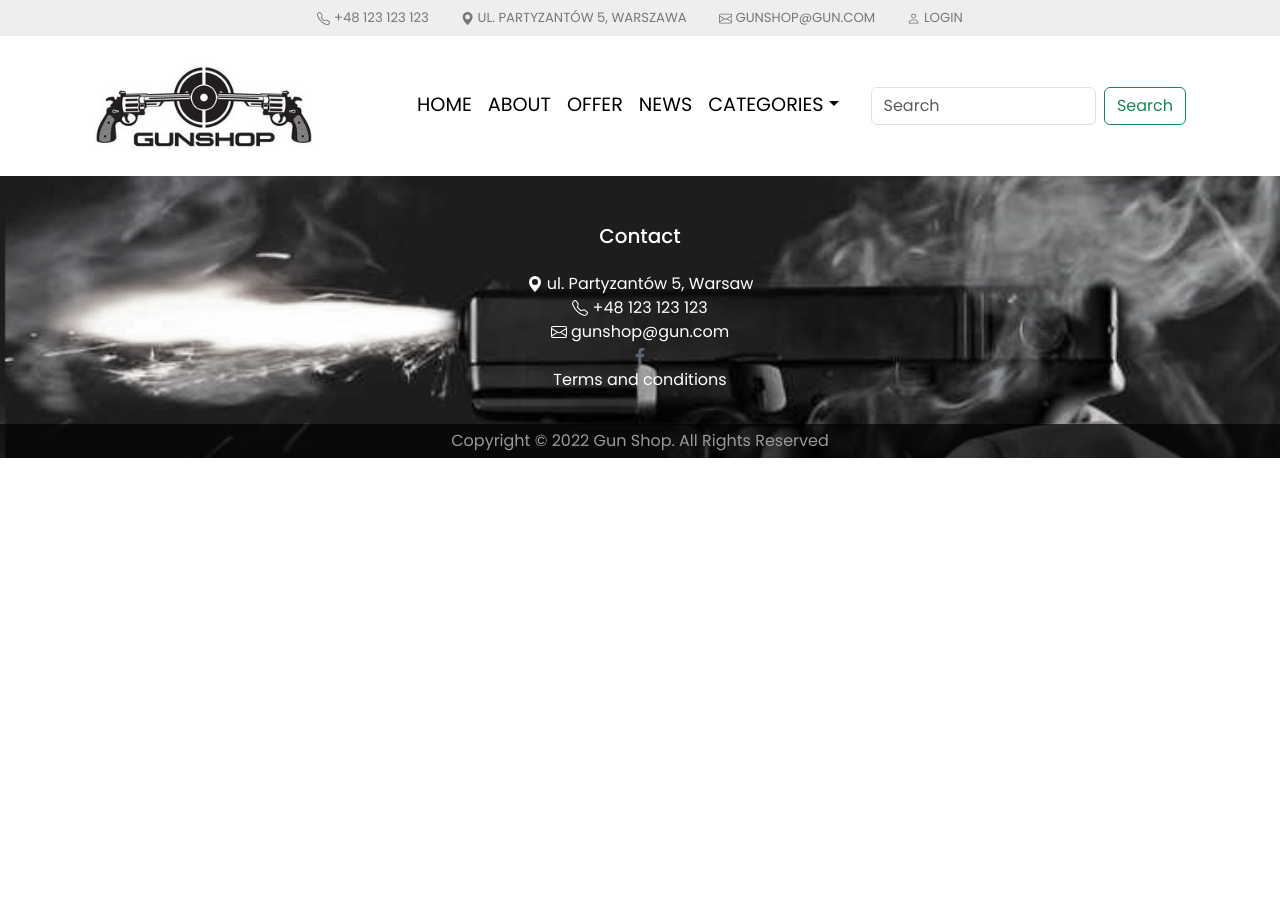
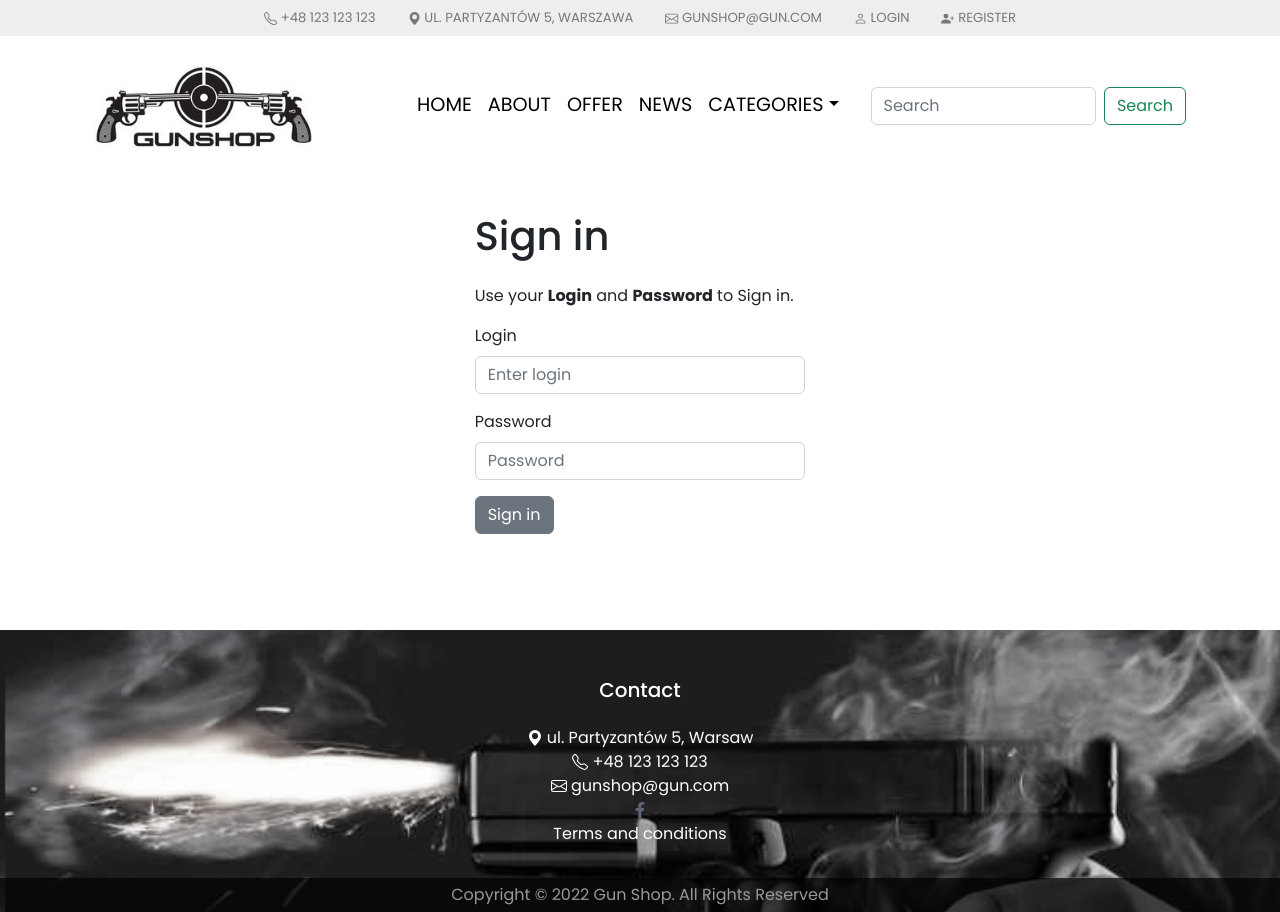
Before and after one commit to DmkMrw/fullstack-app, a React (Create React App) app in the folder client/: page /login in a window 1280 px wide. Before the commit the page ends 800 px from the top, so only its background shows below. Built offline with nearby package versions, Linux system fonts and the light colour scheme.

Commit message:
Add Login page

```diff
--- a/client/src/App.js
+++ b/client/src/App.js
@@ -9,6 +9,7 @@ import Guns from './components/views/Guns/Guns';
 import Offer from './components/views/Offer/Offer';
 import News from './components/views/News/News';
 import ProductPage from './components/views/ProductPage/ProductPage';
+import Login from './components/views/Login/Login';
 
 const App = () => {
   return (
@@ -23,6 +24,7 @@ const App = () => {
           <Route path="/offer" element={<Offer />} />
           <Route path="/news" element={<News />} />
           <Route path="/product/:id" element={<ProductPage />} />
+          <Route path="/login" element={<Login />} />
         </Routes>
       <Footer />
     </main>
--- a/client/src/components/layout/NavBar/NavBar.js
+++ b/client/src/components/layout/NavBar/NavBar.js
@@ -1,8 +1,6 @@
 import React from 'react';
 import styles from './NavBar.module.scss';
 import Container from 'react-bootstrap/Container';
-import Row from 'react-bootstrap/Row';
-import Col from 'react-bootstrap/Col';
 import Nav from 'react-bootstrap/Nav';
 import Navbar from 'react-bootstrap/Navbar';
 import NavDropdown from 'react-bootstrap/NavDropdown';
@@ -10,7 +8,6 @@ import Form from 'react-bootstrap/Form';
 import Button from 'react-bootstrap/Button';
 import { BsCart, BsSearch } from 'react-icons/bs';
 import NavLink from 'react-bootstrap/esm/NavLink';
-
 
 
 const NavBar = () => {
--- a/client/src/components/layout/TopBar/TopBar.js
+++ b/client/src/components/layout/TopBar/TopBar.js
@@ -1,6 +1,6 @@
 import Nav from 'react-bootstrap/Nav';
 import styles from './TopBar.module.scss';
-import { BsPerson, BsTelephone, BsFillGeoAltFill, BsEnvelope } from 'react-icons/bs';
+import { BsPerson, BsTelephone, BsFillGeoAltFill, BsEnvelope, BsFillPersonPlusFill } from 'react-icons/bs';
 
 const TopBar = () => {
   return (
@@ -22,11 +22,15 @@ const TopBar = () => {
         </Nav.Link>
       </Nav.Item>
       <Nav.Item>
-        <Nav.Link eventKey="disabled">
+        <Nav.Link href="/login" eventKey="disabled">
           <BsPerson /> Login
         </Nav.Link>
       </Nav.Item>
-
+      <Nav.Item>
+        <Nav.Link href="/register" eventKey="disabled">
+          <BsFillPersonPlusFill /> Register
+        </Nav.Link>
+      </Nav.Item>
       </div>
 
     </Nav>
--- /dev/null
+++ b/client/src/components/views/Login/Login.js
@@ -0,0 +1,50 @@
+import Form from 'react-bootstrap/Form';
+import Button from 'react-bootstrap/Button';
+import { useState } from 'react';
+
+const Login = () => {
+
+  const [userName, setUserName] = useState('');
+  const [password, setPassword] = useState('');
+
+  const handleSubmit = async (e) => {
+    e.preventDefault();
+
+  };
+
+  return (
+    <Form className="col-12 col-md-4 mx-auto my-5 pb-5 ps-5 pe-5 " onSubmit={handleSubmit}>
+      <h1 className="my-4">Sign in</h1>
+      <p className="mb-3">
+        Use your <b>Login</b> and <b>Password</b> to Sign in.
+      </p>
+
+      <Form.Group>
+        <Form.Group className="mb-3" controlId="formLogin">
+          <Form.Label>Login</Form.Label>
+          <Form.Control
+            type="text"
+            value={userName}
+            onChange={(e) => setUserName(e.target.value)}
+            placeholder="Enter login"
+          />
+        </Form.Group>
+
+        <Form.Group className="mb-3" controlId="formPassword">
+          <Form.Label>Password</Form.Label>
+          <Form.Control
+            type="password"
+            value={password}
+            onChange={(e) => setPassword(e.target.value)}
+            placeholder="Password"
+          />
+        </Form.Group>
+
+        <Button variant="secondary" type="submit">
+          Sign in
+        </Button>
+      </Form.Group>
+    </Form>
+  );
+};
+export default Login;
--- a/client/src/components/views/ProductPage/ProductPage.module.scss
+++ b/client/src/components/views/ProductPage/ProductPage.module.scss
@@ -27,9 +27,12 @@
     justify-content: space-between;
       .item_image{
     width: 48%;
+
+
     img {
       width: 100%;
       height: 100%;
+      box-shadow: 8px 8px 24px 0px rgba(221, 221, 221, 1);
     }
   }
 
--- a/package.json
+++ b/package.json
@@ -24,6 +24,7 @@
     "@nestjs/common": "^9.0.0",
     "@nestjs/core": "^9.0.0",
     "@nestjs/platform-express": "^9.0.0",
+    "bootstrap": "^5.2.2",
     "reflect-metadata": "^0.1.13",
     "rimraf": "^3.0.2",
     "rxjs": "^7.2.0"
```
Also changed, not shown: 1 other file (tests, documents, lock files or other folders).
